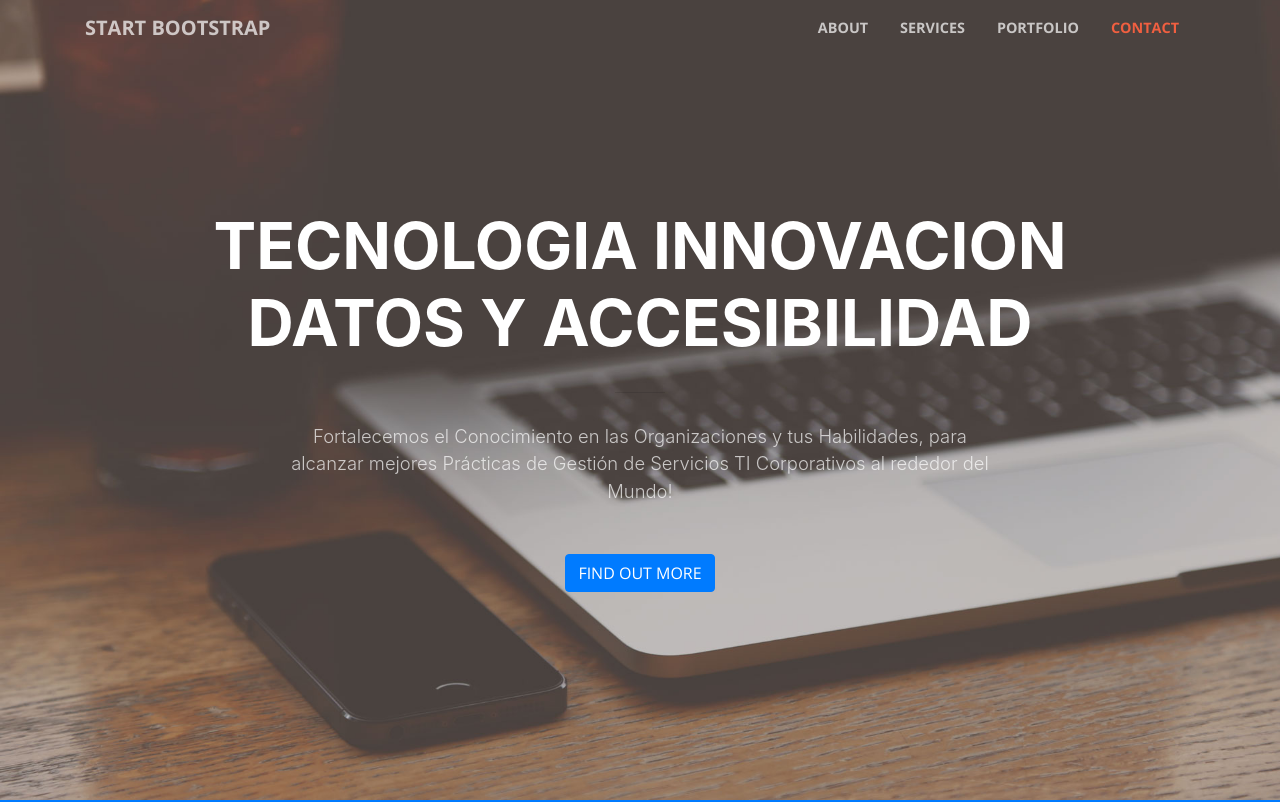
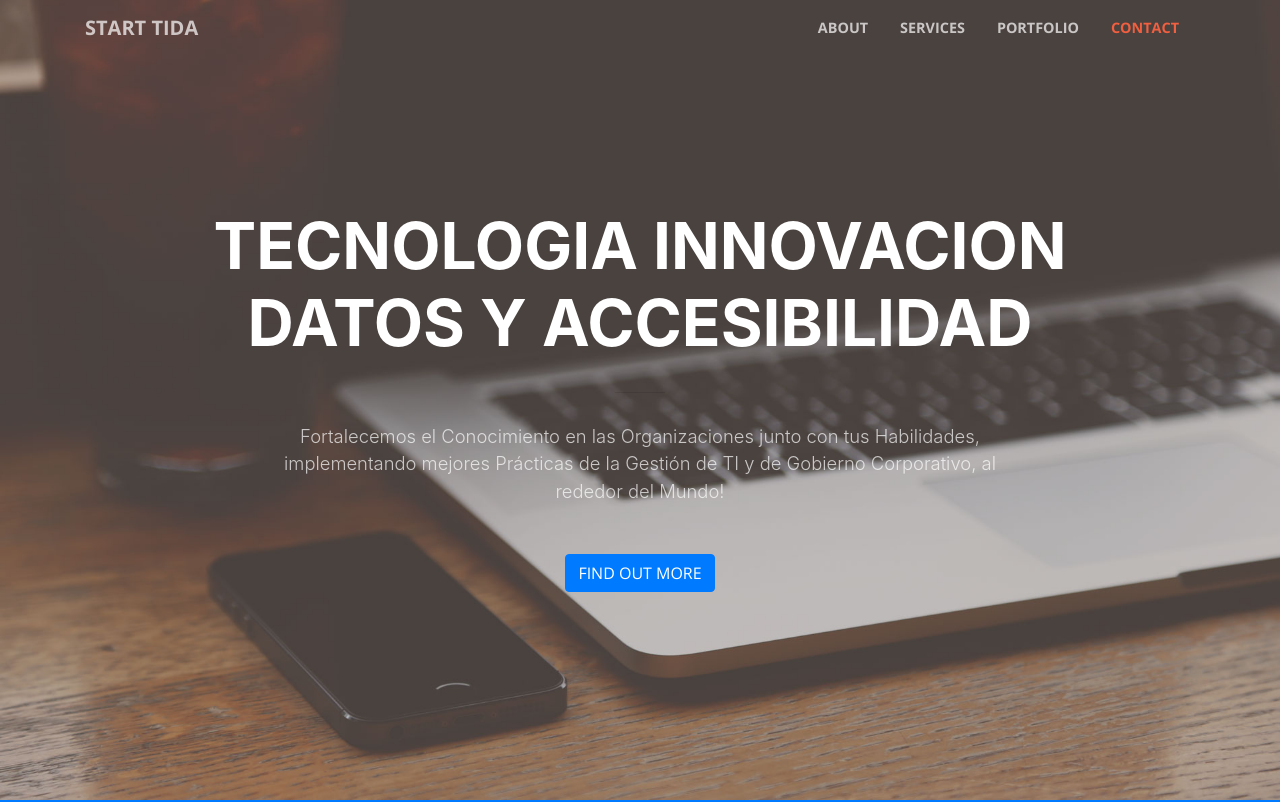
Before and after one commit to GUSSROM/tida, a website with bundled scripts: page index.html in a window 1280 px wide. Shown: the top 802 px of the page. Built offline with nearby package versions, Linux system fonts and the light colour scheme; files whose address does not match are found by name.

Commit message:
Update index.html

```diff
--- a/index.html
+++ b/index.html
@@ -31,7 +31,7 @@
     <!-- Navigation -->
     <nav class="navbar navbar-expand-lg navbar-light fixed-top" id="mainNav">
       <div class="container">
-        <a class="navbar-brand js-scroll-trigger" href="#page-top">Start Bootstrap</a>
+        <a class="navbar-brand js-scroll-trigger" href="#page-top">Start TIDA</a>
         <button class="navbar-toggler navbar-toggler-right" type="button" data-toggle="collapse" data-target="#navbarResponsive" aria-controls="navbarResponsive" aria-expanded="false" aria-label="Toggle navigation">
           <span class="navbar-toggler-icon"></span>
         </button>
@@ -64,7 +64,7 @@
             <hr>
           </div>
           <div class="col-lg-8 mx-auto">
-            <p class="text-faded mb-5">Fortalecemos el Conocimiento en las Organizaciones y tus Habilidades, para alcanzar mejores Prácticas de Gestión de Servicios TI Corporativos al rededor del Mundo!</p>
+            <p class="text-faded mb-5">Fortalecemos el Conocimiento en las Organizaciones junto con tus Habilidades, implementando mejores Prácticas de la Gestión de TI y de Gobierno Corporativo, al rededor del Mundo!</p>
             <a class="btn btn-primary btn-xl js-scroll-trigger" href="#about">Find Out More</a>
           </div>
         </div>
```
